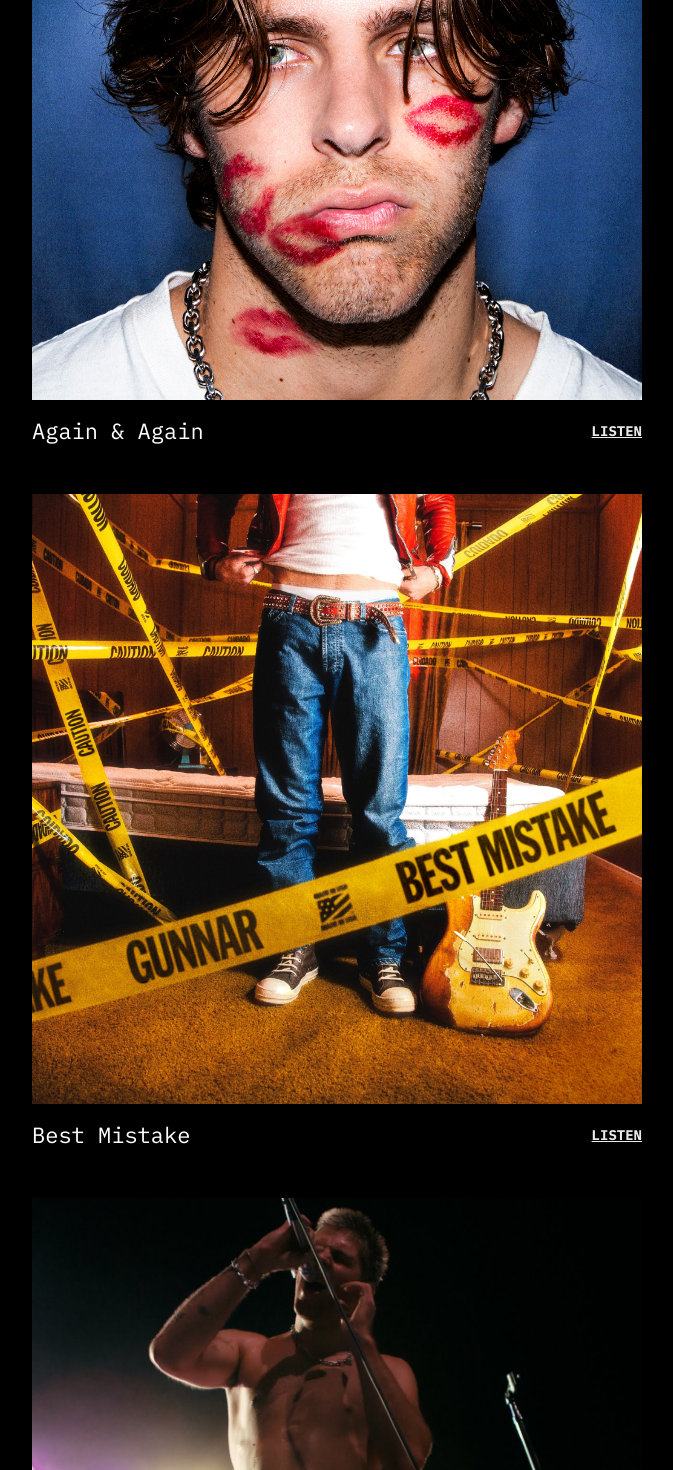
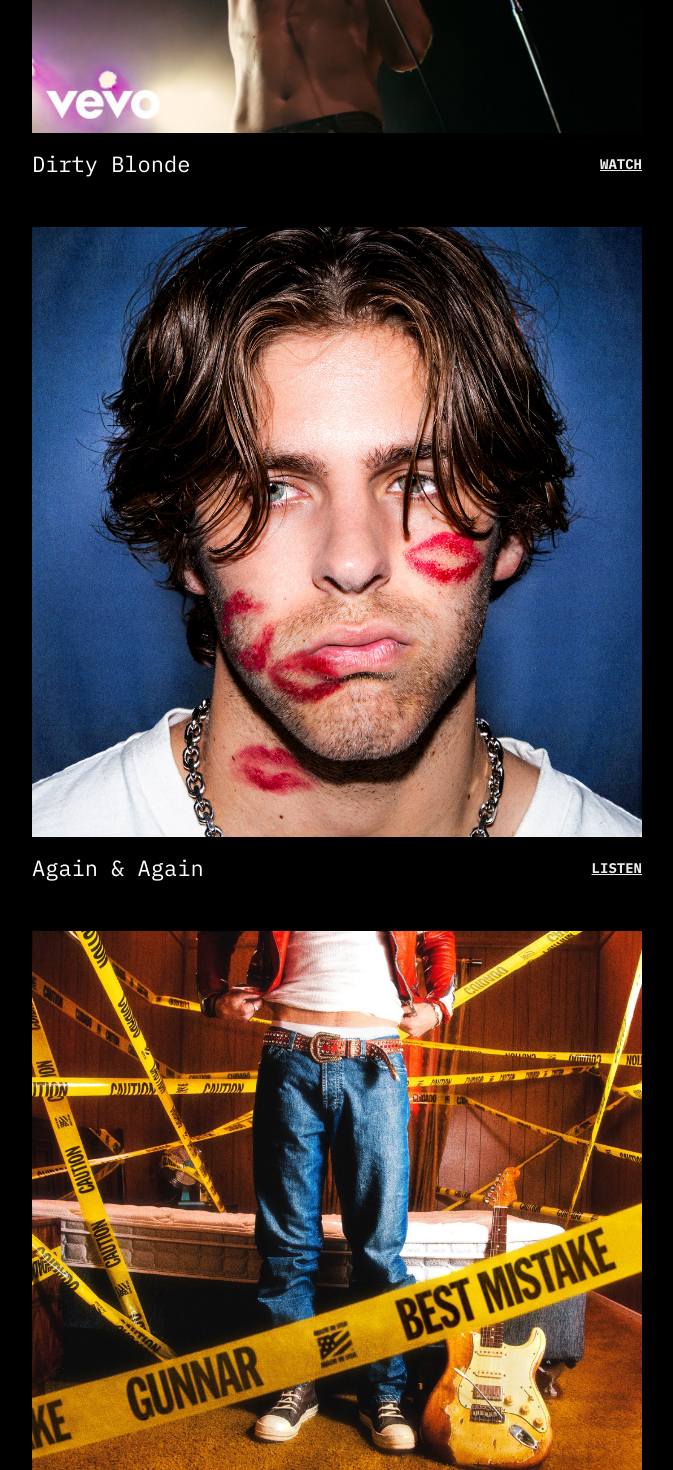
Before and after one commit to theyoungastronauts/gunnar-epk, a Next.js app: page / in a window 1280 px wide. Shown: the part 5660-7130 px from the top of the page, without its empty margins (303-976 px from the left). Built offline with nearby package versions, Linux system fonts and the light colour scheme.

Commit message:
together

```diff
--- a/src/sections/MusicAndVideosSection.tsx
+++ b/src/sections/MusicAndVideosSection.tsx
@@ -15,9 +15,9 @@
                     <div className="py-2"></div>
 
                     <MediaItem image={'/images/media/dirtyblond.jpg'} title="Dirty Blonde" isVideo={false} url='https://open.spotify.com/album/7FI55AkxrAoh663kcB9VxD' />
+                    <MediaItem image={'/images/media/dirtyblond-video.jpg'} title="Dirty Blonde" isVideo={true} url='https://www.youtube.com/watch?v=111_oyTK8ng' />
                     <MediaItem image={'/images/media/again.jpg'} title='Again & Again' isVideo={false} url='https://streaklinks.com/BxXdp-CMTG0pfGhHOAYKxB4z/https%3A%2F%2Fgunnar.komi.io%2Fmusic%2Fagain--again' />
                     <MediaItem image={'/images/media/best-mistake.jpg'} title='Best Mistake' isVideo={false} url='https://gunnar.komi.io/music/best-mistake' />
-                    <MediaItem image={'/images/media/dirtyblond-video.jpg'} title="Dirty Blonde" isVideo={true} url='https://www.youtube.com/watch?v=111_oyTK8ng' />
                     <MediaItem image={'/images/media/again-live.jpg'} title="Again & Again (Live in Europe)" isVideo={true} url='https://streaklinks.com/BxXdp91rK_EpA131AgEWE0ZU/https%3A%2F%2Fwww.youtube.com%2Fwatch%3Fv%3DHHmjuJJoxsk' />
                     <MediaItem image={'/images/media/cinnamon.jpg'} title='Cinnamon' isVideo={true} url='https://www.youtube.com/watch?v=AyoImuvM3Ns&ab_channel=GUNNARVEVO' />
                     <MediaItem image={'/images/media/bad-idea.jpg'} title='Bad Idea' isVideo={true} url='https://www.youtube.com/watch?v=8tBjbSAwBxo&ab_channel=GUNNARVEVO' />
```
